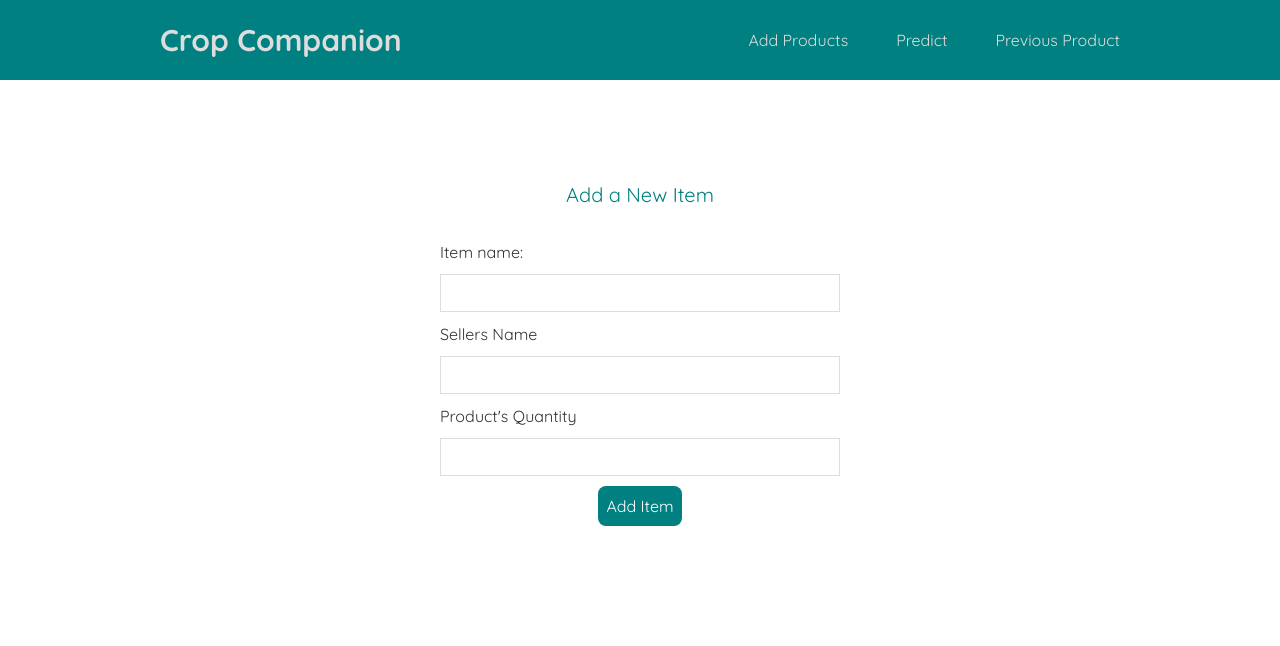
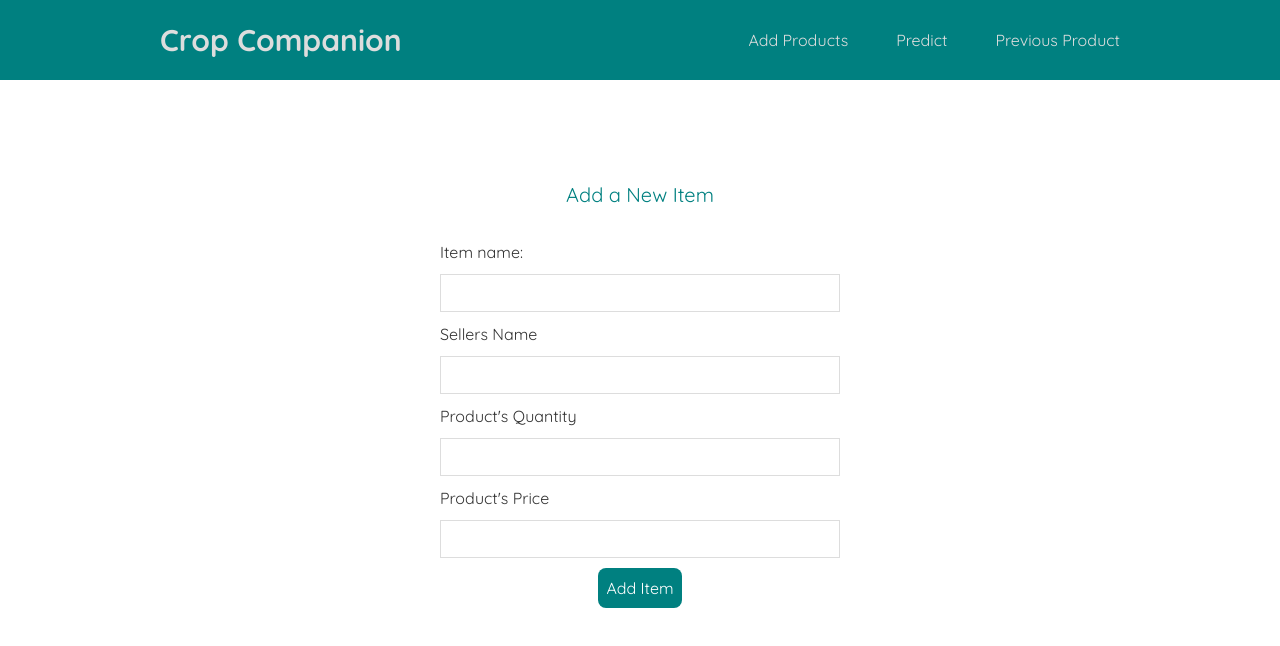
Before and after one commit to mandy132002/CropCompanion, a React (Create React App) app: page /seller in a window 1280 px wide. Shown: the top 646 px of the page. Built offline with nearby package versions, Linux system fonts and the light colour scheme.

Commit message:
added nothing

```diff
--- a/src/App.js
+++ b/src/App.js
@@ -14,6 +14,8 @@ const App = () => {
           <Route exact path='/' element={<Auth/>} />
           <Route exact path='/seller'   element={<SellerP/>}/>
           <Route exact path='/customer' element={<></>}/>
+          <Route exact path='/seller/predict' element={<Predict/>}/>
+
         </Routes>
       </BrowserRouter>
     </>
--- a/src/Components/Form.js
+++ b/src/Components/Form.js
@@ -5,6 +5,7 @@ const Form = () => {
   const [itemName, setItemName] = useState('');
   const [sellerName, setSellerName] = useState('');
   const [quantity, setquantity] = useState('');
+  const [price, setPrice] = useState('');
 
   return (
     <div className="create">
@@ -18,16 +19,24 @@ const Form = () => {
           onChange={(e) => setItemName(e.target.value)}
         />
         <label>Sellers Name</label>
-        <input
+        <input type="text"
           required
           value={sellerName}
           onChange={(e) => setSellerName(e.target.value)}
         ></input>
         <label>Product's Quantity</label>
         <input
+        type="text"
         required
         value={quantity}
         onChange={(e) => setquantity(e.target.value)}
+        ></input>
+        <label>Product's Price</label>
+        <input
+        type="number    "
+        required
+        value={price}
+        onChange={(e) => setPrice(e.target.value)}
         ></input>
         <button>Add Item</button>
       </form>
--- a/src/css/navbar.css
+++ b/src/css/navbar.css
@@ -85,7 +85,7 @@ li {
     background: teal;
     flex-direction: column;
     top: 10vh;
-    width: 50%;
+    width: 20%;
     height: 90vh;
     right: 0;
     transform: translateX(100%);
--- a/src/data/navbars.js
+++ b/src/data/navbars.js
@@ -1,6 +1,6 @@
 const topNav = [
     { id: 1, label: "Add Products", href: "#" },
-    { id: 2, label: "Predict", href: "#" },
+    { id: 2, label: "Predict", href: "/seller/  predict" },
     { id: 3, label: "Previous Product", href: "#" },
   ];
 
```
